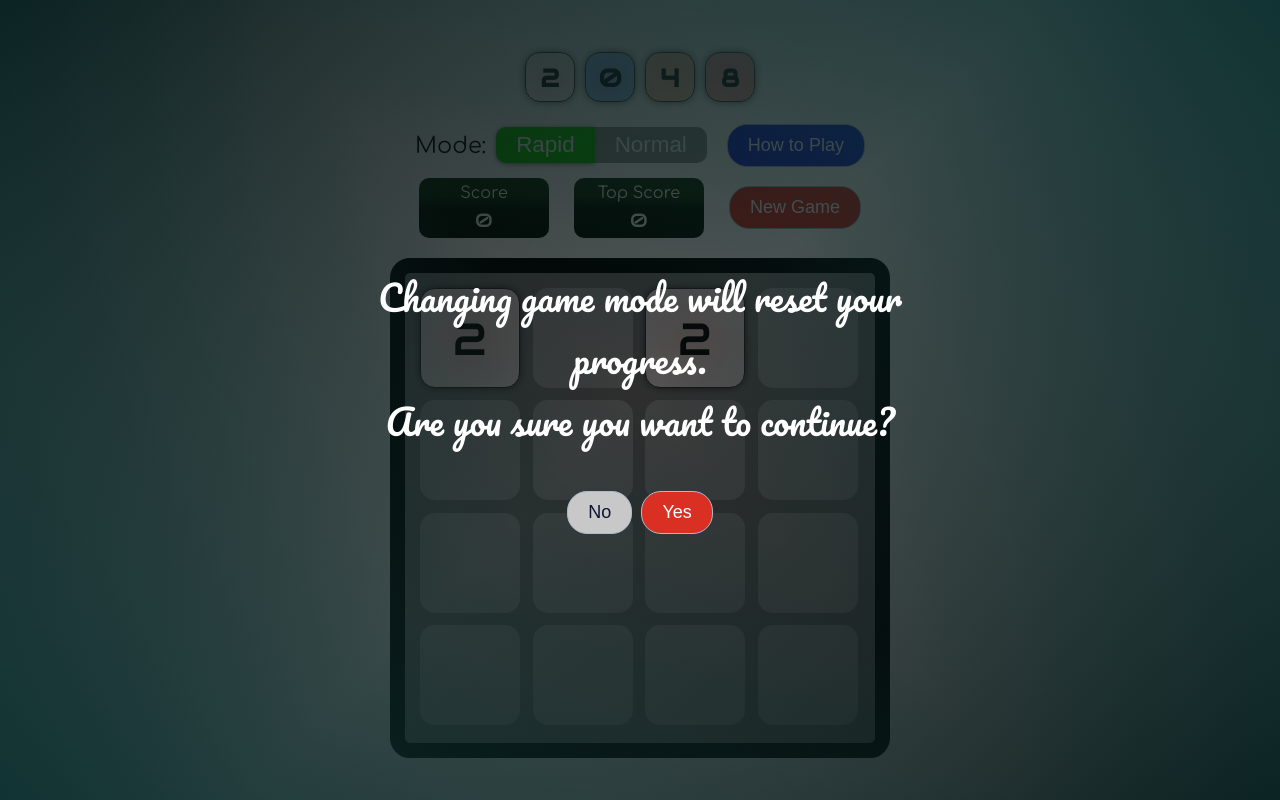
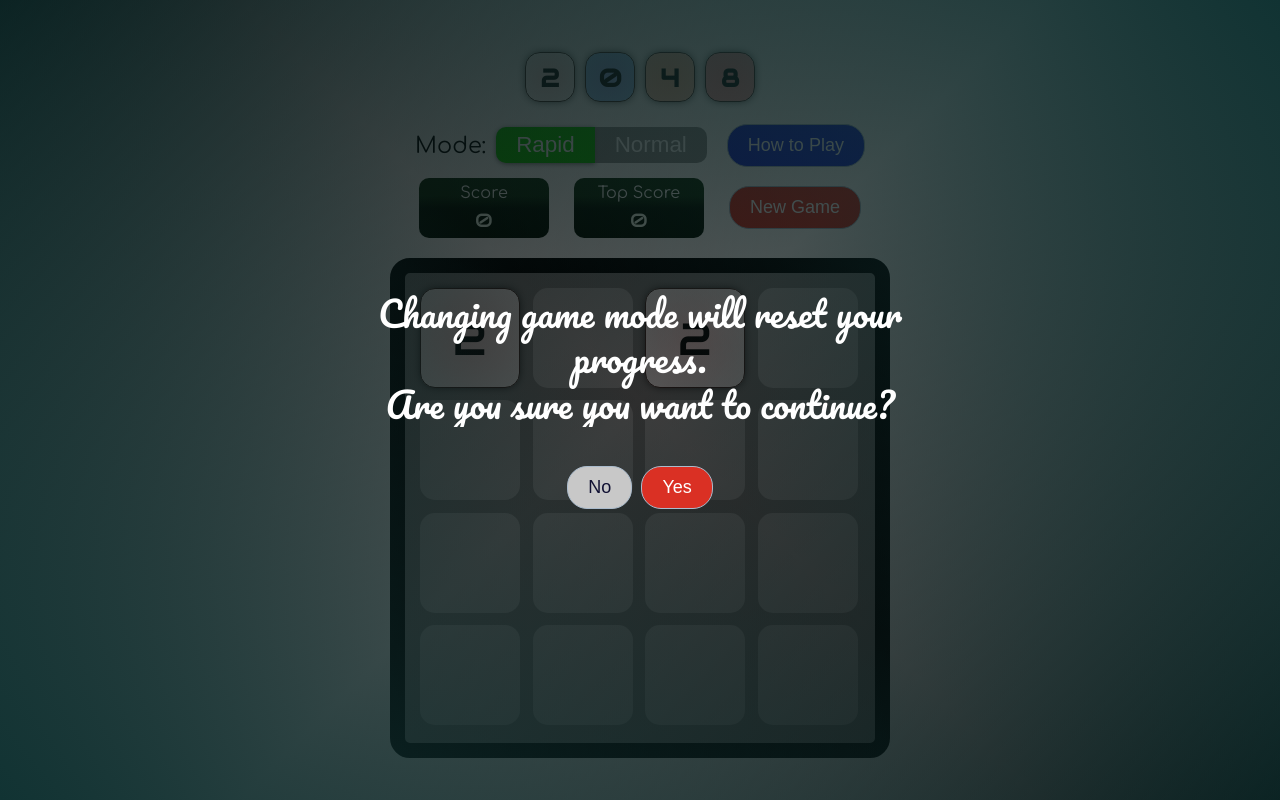
Before and after one commit to rajatkantinandi/2048-rapid-mode, a Svelte app: page / in a window 1280 px wide. Both pictures are taken after a click on the button "Rapid". Built offline with nearby package versions, Linux system fonts and the light colour scheme.

Commit message:
formatting instruction text

```diff
--- a/public/index.html
+++ b/public/index.html
@@ -12,6 +12,12 @@
 	<link rel="apple-touch-icon" href="icons/icon-512x512.png" />
 	<link rel="manifest" href="manifest.json">
 	<meta name="theme-color" content="#e23e0f" />
+	<style>
+		b,
+		h2 {
+			color: skyblue;
+		}
+	</style>
 
 	<script defer src='/build/bundle.js'></script>
 	<style>
--- a/src/components/AlertBox.svelte
+++ b/src/components/AlertBox.svelte
@@ -46,8 +46,9 @@
   .message {
     margin: 0 15px 20px 15px;
     overflow: auto;
-    max-height: 70%;
+    max-height: 80%;
     max-width: 600px;
+    line-height: 1.3em;
   }
 </style>
 
```
